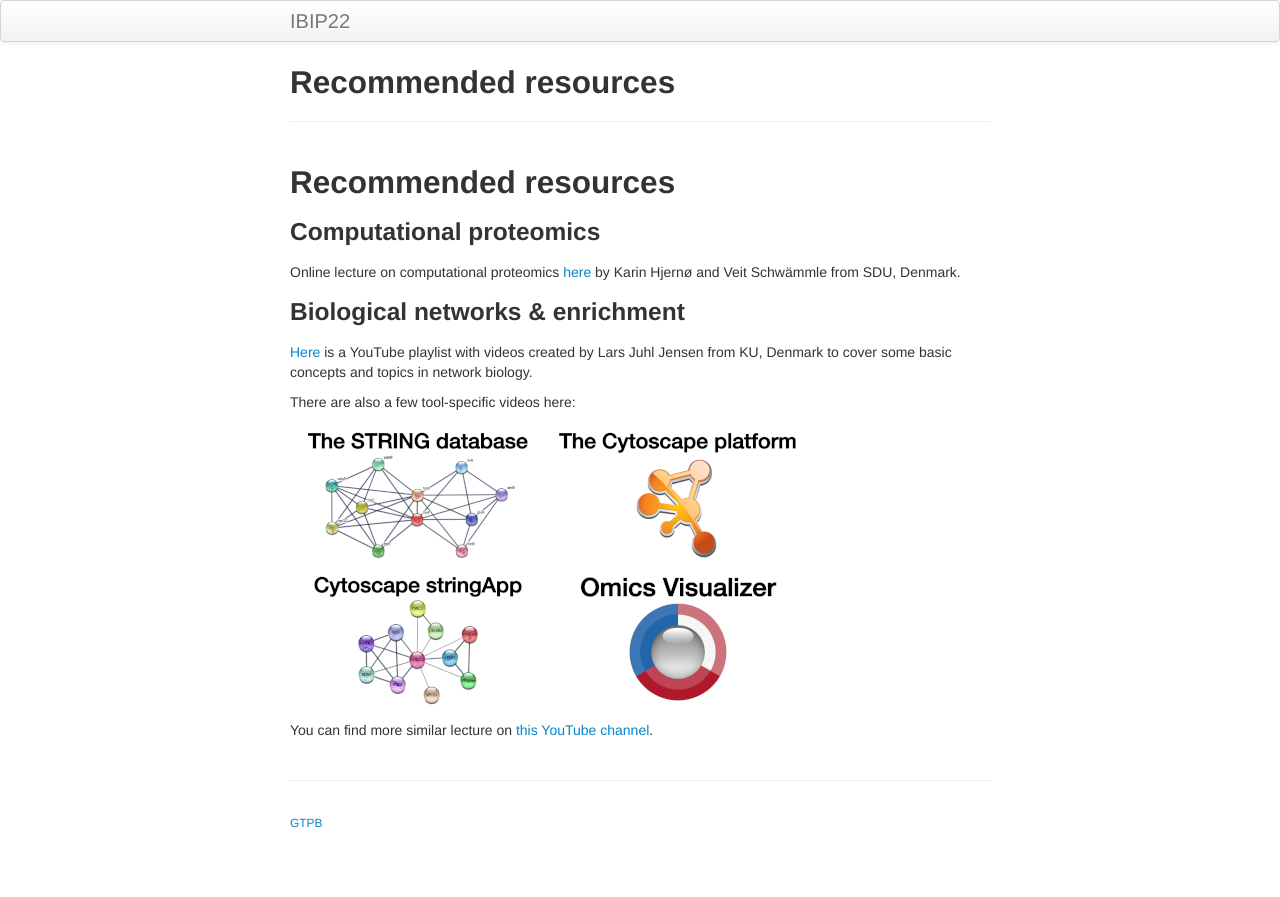
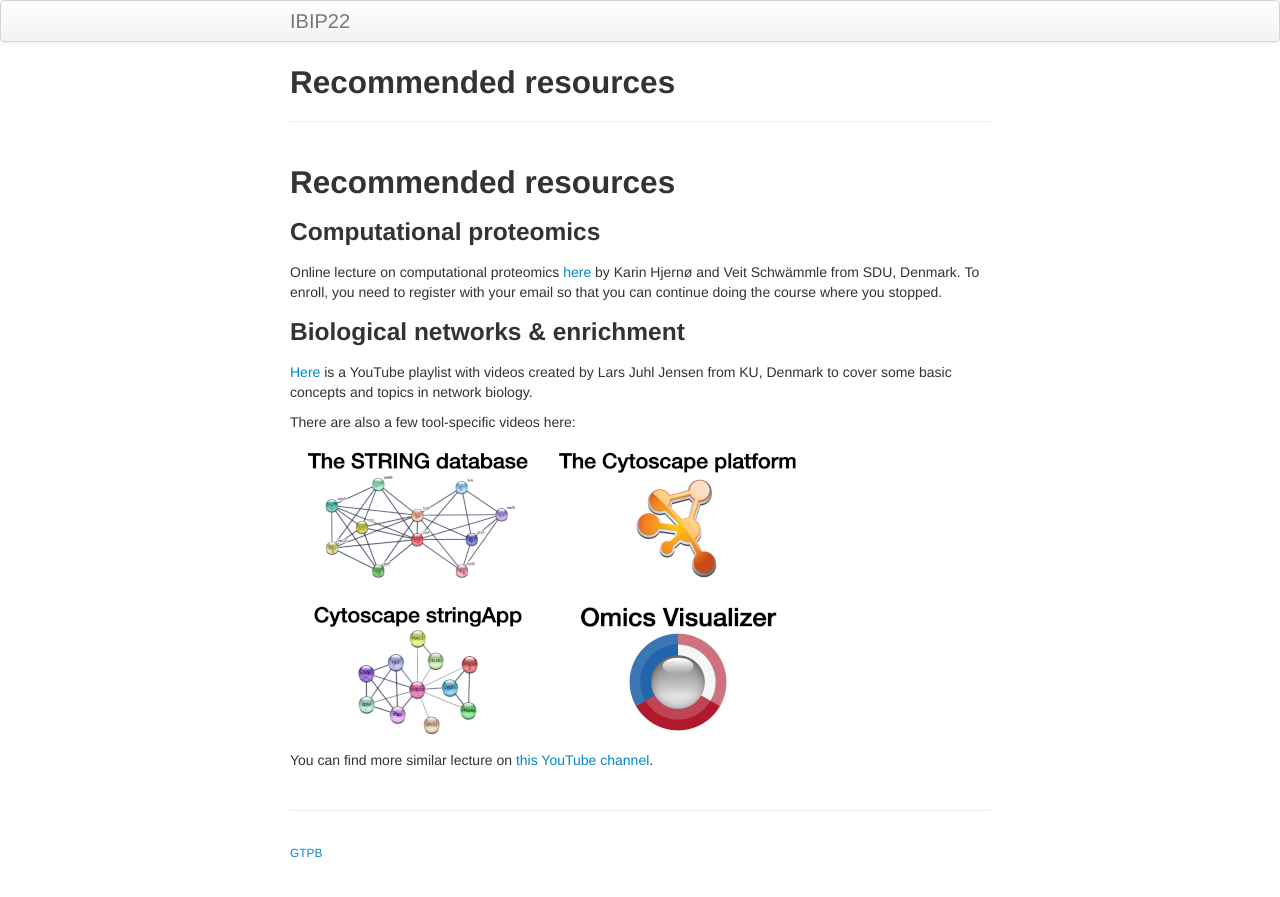
Before and after one commit to GTPB/IBIP22, a Jekyll site: the page built from assets/recommended_resources/recommended_resources.md, in a window 1280 px wide. Shown: the top 897 px of the page. Built offline with Jekyll 4.4.1, drawn with Linux system fonts in a browser that asks for light colours; our own code applies the rules of GitHub Pages for plain Markdown files.

Commit message:
Added info about registering to the course.

```diff
--- a/assets/recommended_resources/recommended_resources.md
+++ b/assets/recommended_resources/recommended_resources.md
@@ -2,7 +2,7 @@
 
 ### Computational proteomics
 
-Online lecture on computational proteomics [here](http://training.bmb.sdu.dk/courses/course-v1:University_of_Southern_Denmark+SDU_BMB_COMPPROT+2020_1/about) by Karin Hjernø and Veit Schwämmle from SDU, Denmark.
+Online lecture on computational proteomics [here](http://training.bmb.sdu.dk/courses/course-v1:University_of_Southern_Denmark+SDU_BMB_COMPPROT+2020_1/about) by Karin Hjernø and Veit Schwämmle from SDU, Denmark. To enroll, you need to register with your email so that you can continue doing the course where you stopped.
 
 ### Biological networks & enrichment
 
@@ -12,6 +12,7 @@ There are also a few tool-specific videos here:
 
 [![STRING](training_string.png)](https://youtu.be/o208DwyFbNk)
 [![Cytoscape](training_cytoscape.png)](https://youtu.be/Ohf9IPUJ82w)
+
 [![stringApp](training_stringapp.png)](https://youtu.be/MXmzXxNqmnI)
 [![Omics Visualizer](training_omicsvisualizer.png)](https://youtu.be/-O1m0T6WdrA)
 
```
